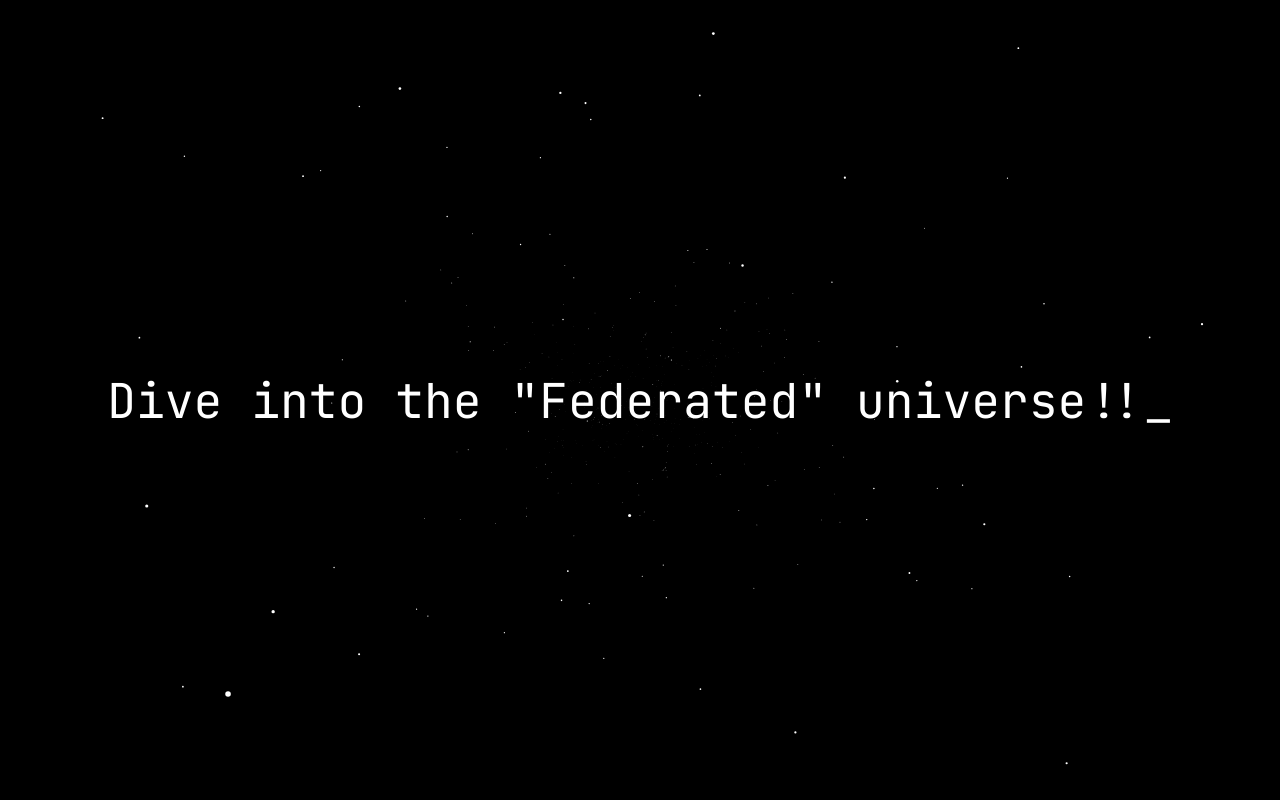
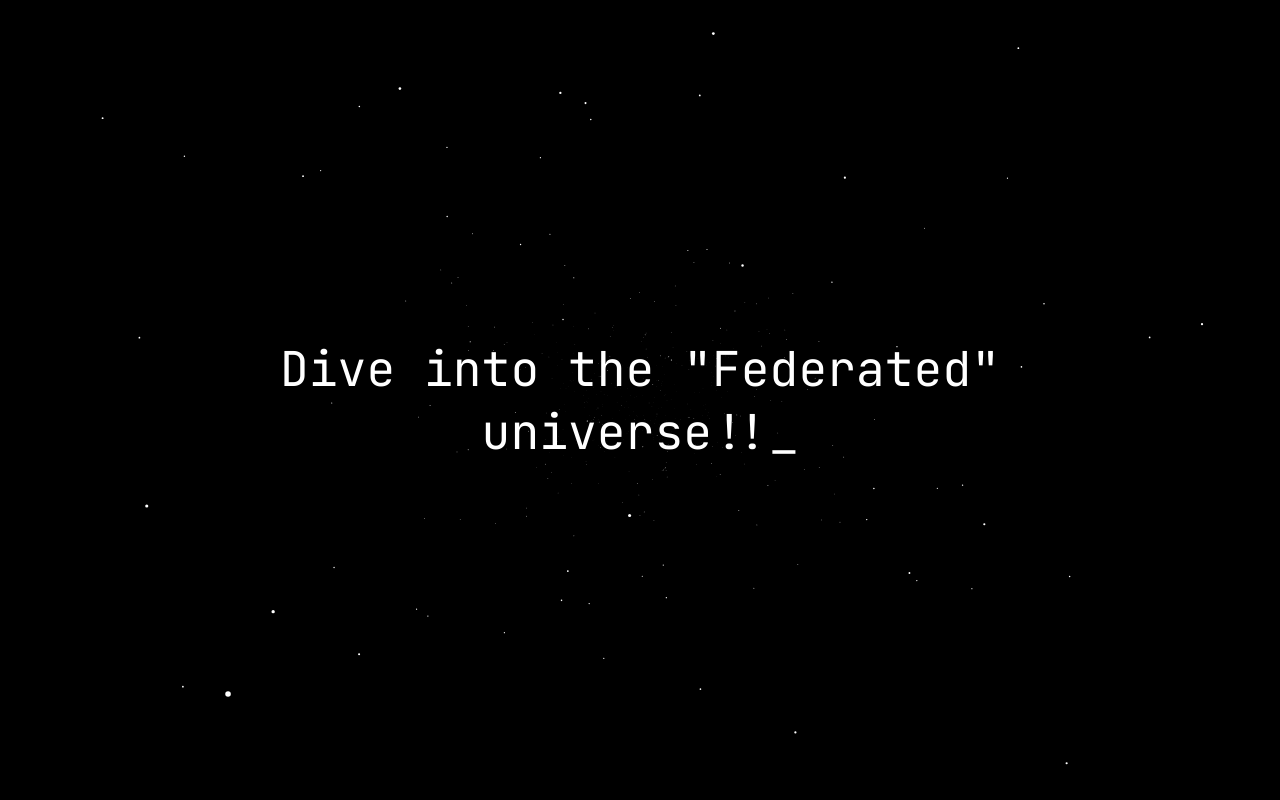
Before and after one commit to cyber-gene/Fediverse-world, a Nuxt app: page / in a window 1280 px wide. Built offline with nearby package versions, Linux system fonts and the light colour scheme.

Commit message:
セクションのスタイル、テキストの折り返し調整

```diff
--- a/app.vue
+++ b/app.vue
@@ -33,10 +33,12 @@ body {
 
 .section {
   display: flex;
+  flex-direction: column;
   align-items: center;
   justify-content: center;
-  width: 100%;
+  width: 80%;
   height: 100vh;
+  margin: 0 auto;
   border-radius: 10px;
   color: white;
   text-align: center;
--- a/components/TopSection.vue
+++ b/components/TopSection.vue
@@ -38,7 +38,8 @@ onMounted(() => {
   font-weight: 500;
   color: white;
   text-align: center;
-  white-space: nowrap;
+  white-space: normal;
+  word-wrap: break-word;
   overflow: hidden;
 }
 
```
